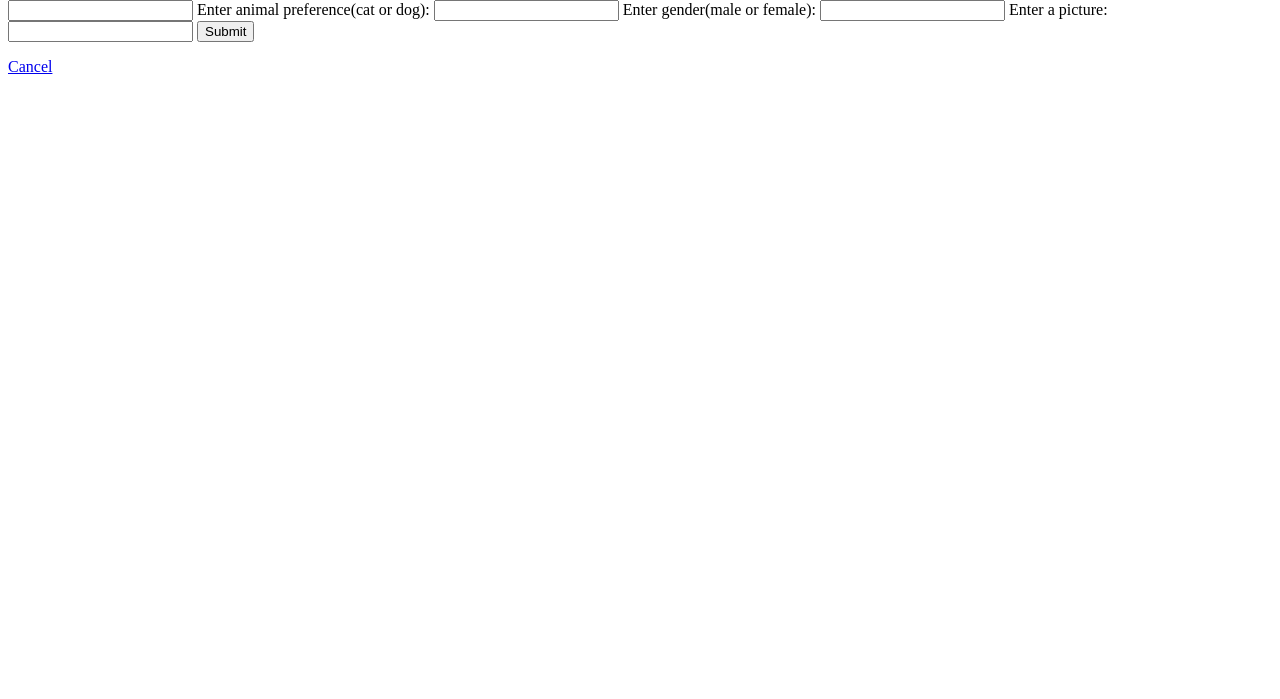
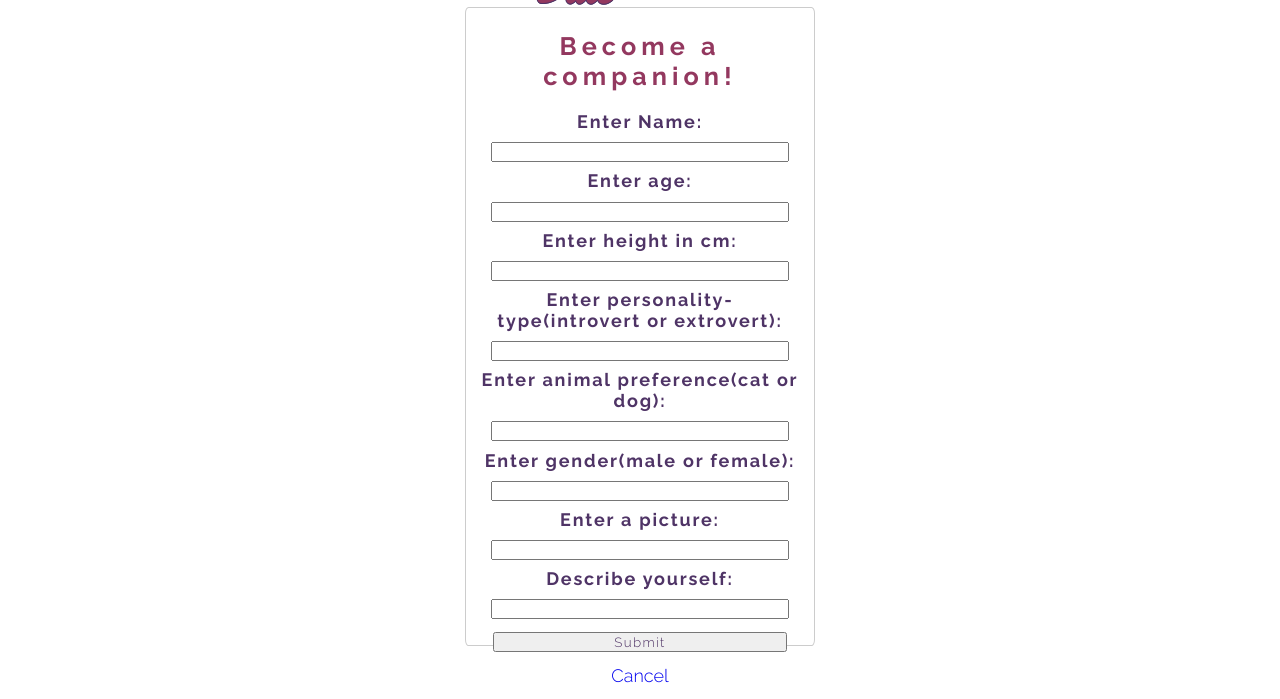
Before and after one commit to a-s-o-m/dec0ders, a Flask app: page /new-companion in a window 1280 px wide. Shown: the part 101-800 px from the top of the page. Run offline with Flask 2, Linux system fonts and the light colour scheme; data that the repository does not hold is empty; some libraries are stand-ins or nearby versions; some web fonts are replaced.

Commit message:
final version

```diff
--- a/app.py
+++ b/app.py
@@ -130,6 +130,9 @@ def get_dir(path):
 @app.route('/new-companion', methods = ['GET', 'POST'])
 def new_comp():
     companions = mongo.db.companions
+    print("im here you fool")
+    for companion in companions.find({}):
+        print(companion)
     if request.method == "GET":
         #render the form, with the companion list to populate the dropdown menu
         return render_template('new-companion.html', companions = companions)
@@ -144,8 +147,12 @@ def new_comp():
         pic = request.form['pic']
         description = request.form['description']
 
+        if session:
+            user = session['username']
+        else:
+            user = None
 
-        companions = mongo.db.library
+        companions = mongo.db.companions
 
         #insert an entry to the database using the variables declared above
         companions.insert_one({"name":name, "age":age, "height":height, "type": type, "animal": animal, "gender": gender, "pic": pic, "description": description})
--- a/static/css/match-test.css
+++ b/static/css/match-test.css
@@ -28,7 +28,18 @@ a, a:visited {
     display: flex;
     align-items: center;
     justify-content: center;
-
+}
+#main-container2 {
+    margin-bottom: 2%;
+    height: 95%;
+    width: 85%;
+    background: none;
+    background-size: 100%;
+    background-repeat: no-repeat;
+    position: relative;
+    display: flex;
+    align-items: center;
+    justify-content: center;
 }
 .test-box {
     background: rgb(255, 255, 255, 0.9);
@@ -57,6 +68,12 @@ label {
     font-weight: bold;
     letter-spacing: .2em;
     margin: 4% 0 4% 0;
+}
+.new_comp {
+    color: var(--nav-color);
+    font-weight: bold;
+    letter-spacing: .1em;
+    margin: 2.5% 0 2.5% 0;
 }
 
 input {
@@ -145,3 +162,6 @@ option {
     font-size: 1.5em;
     margin-bottom: 4%;
 }
+.button2 {
+    margin: 4% 0 4% 0;
+}
--- a/templates/browsing.html
+++ b/templates/browsing.html
@@ -1,4 +1,5 @@
 {% extends "nav-bar.html" %}
+
 {% block css %}
 <link rel='stylesheet' type='text/css' href="{{ url_for('static', filename='css/browsing.css') }}">
 {% endblock css %}
@@ -7,6 +8,9 @@
             <div class = "grid">
                 <div class = "categories">
                     <h2 class = "title">Featured Partners</h2>
+                    <h2>
+                        <a class="nav-caption" href="/new-companion">Register</a>
+                    </h2>
                     <div class = "row">
                         {% for companion in companions.find() %}
                         <div class = "col">
--- a/templates/new-companion.html
+++ b/templates/new-companion.html
@@ -1,39 +1,45 @@
-<!DOCTYPE html>
+{% extends "nav-bar.html" %}
+{% block css %}
+<link href="{{ url_for('static', filename='css/match-test.css')}}" rel='stylesheet' type='text/css'">
+{% endblock css %}
+{% block body %}
 
-<html>
-    <head>
-        <title>Apply to become a companion!</title>
-    </head>
-    <body>
-        <h1>Apply to become a companion!</h1>
+<container class="main-body">
+    <container id="main-container2">
+        <container class="test-box">
+            <p id="result-title">Become a companion!</p>
         <form method="post" action="/new-companion">
-            <label for="name">Enter Name:</label>
+            <label class='new_comp' for="name">Enter Name:</label>
             <input type="text" name="name" value="">
 
-            <label for="age">Enter age:</label>
+            <label class='new_comp'  for="age">Enter age:</label>
             <input type="number" name="age" value="">
 
-            <label for="height">Enter height in cm:</label>
+            <label class='new_comp'  for="height">Enter height in cm:</label>
             <input type="number" name="height" value="">
 
-            <label for="type">Enter personality-type(introvert or extrovert):</label>
+            <label class='new_comp'  for="type">Enter personality-type(introvert or extrovert):</label>
             <input type="text" name="type" value="">
 
-            <label for="animal">Enter animal preference(cat or dog):</label>
+            <label class='new_comp'  for="animal">Enter animal preference(cat or dog):</label>
             <input type="text" name="animal" value="">
 
-            <label for="gender">Enter gender(male or female):</label>
+            <label class='new_comp'  for="gender">Enter gender(male or female):</label>
             <input type="text" name="gender" value="">
 
-            <label for="pic">Enter a picture:</label>
+            <label class='new_comp'  for="pic">Enter a picture:</label>
             <input type="text" name="pic" value="">
 
-            <input type="submit" value="Submit">
+            <label class='new_comp'  for="description">Describe yourself:</label>
+            <input type="text" name="description" value="">
+
+            <input class="button2" type="submit" value="Submit">
         </form>
         <p><a href="/">Cancel</a></p>
         {% if session %}
           <p>Logged in as {{ session['username'] }}</p>
         {% endif %}
-
-    </body>
-</html>
+        </container>
+    </container>
+</container>
+{% endblock body %}
```
